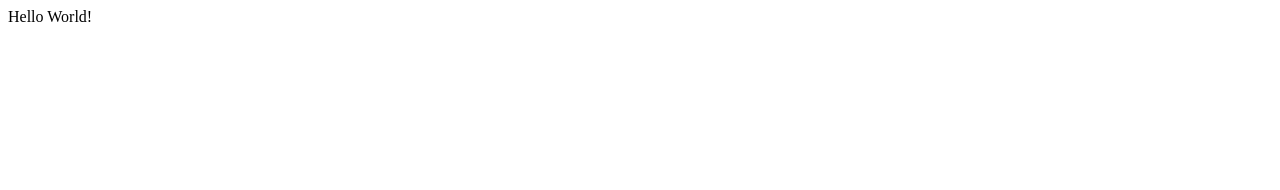
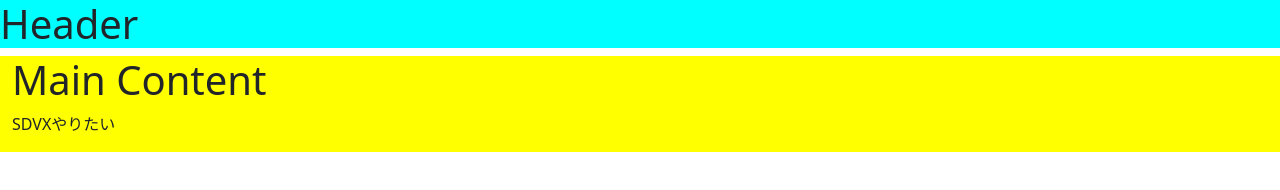
Before and after one commit to RXHAP/kaihatsu2024, a plain HTML site: page index.html in a window 1280 px wide. Drawn offline with nearby package versions, Linux system fonts and the light colour scheme.

Commit message:
Bootstrapの導入とテスト

```diff
--- /dev/null
+++ b/index.css
@@ -0,0 +1,11 @@
+header {
+    background-color: aqua;
+}
+
+.main {
+    background-color: #1f1e33;
+}
+
+.maincol {
+    background-color: yellow;
+}
--- a/index.html
+++ b/index.html
@@ -1,10 +1,26 @@
-<html lang="en">
+<html lang="jp">
 <head>
     <meta charset="UTF-8">
     <meta name="viewport" content="width=device-width, initial-scale=1.0">
+    <link href="https://cdn.jsdelivr.net/npm/bootstrap@5.3.0/dist/css/bootstrap.min.css" rel="stylesheet" integrity="sha384-9ndCyUaIbzAi2FUVXJi0CjmCapSmO7SnpJef0486qhLnuZ2cdeRhO02iuK6FUUVM" crossorigin="anonymous">
+    <link rel="stylesheet" href="index.css">
     <title>開智発表会2024 テストサイト</title>
 </head>
 <body>
-    Hello World!
+    <header>
+        <h1>Header</h1>
+    </header>
+    <div class="container-fluid main">
+        <div class="row">
+            <div class="col maincol">
+                <h1>Main Content</h1>
+                <p>SDVXやりたい</p>
+            </div>
+        </div>
+    </div>
+
+
+    <script src=" https://cdn.jsdelivr.net/npm/jquery@3.7.1/dist/jquery.min.js "></script>
+    <script src="https://cdn.jsdelivr.net/npm/bootstrap@5.3.0/dist/js/bootstrap.bundle.min.js" integrity="sha384-geWF76RCwLtnZ8qwWowPQNguL3RmwHVBC9FhGdlKrxdiJJigb/j/68SIy3Te4Bkz" crossorigin="anonymous"></script>
 </body>
 </html>
```
